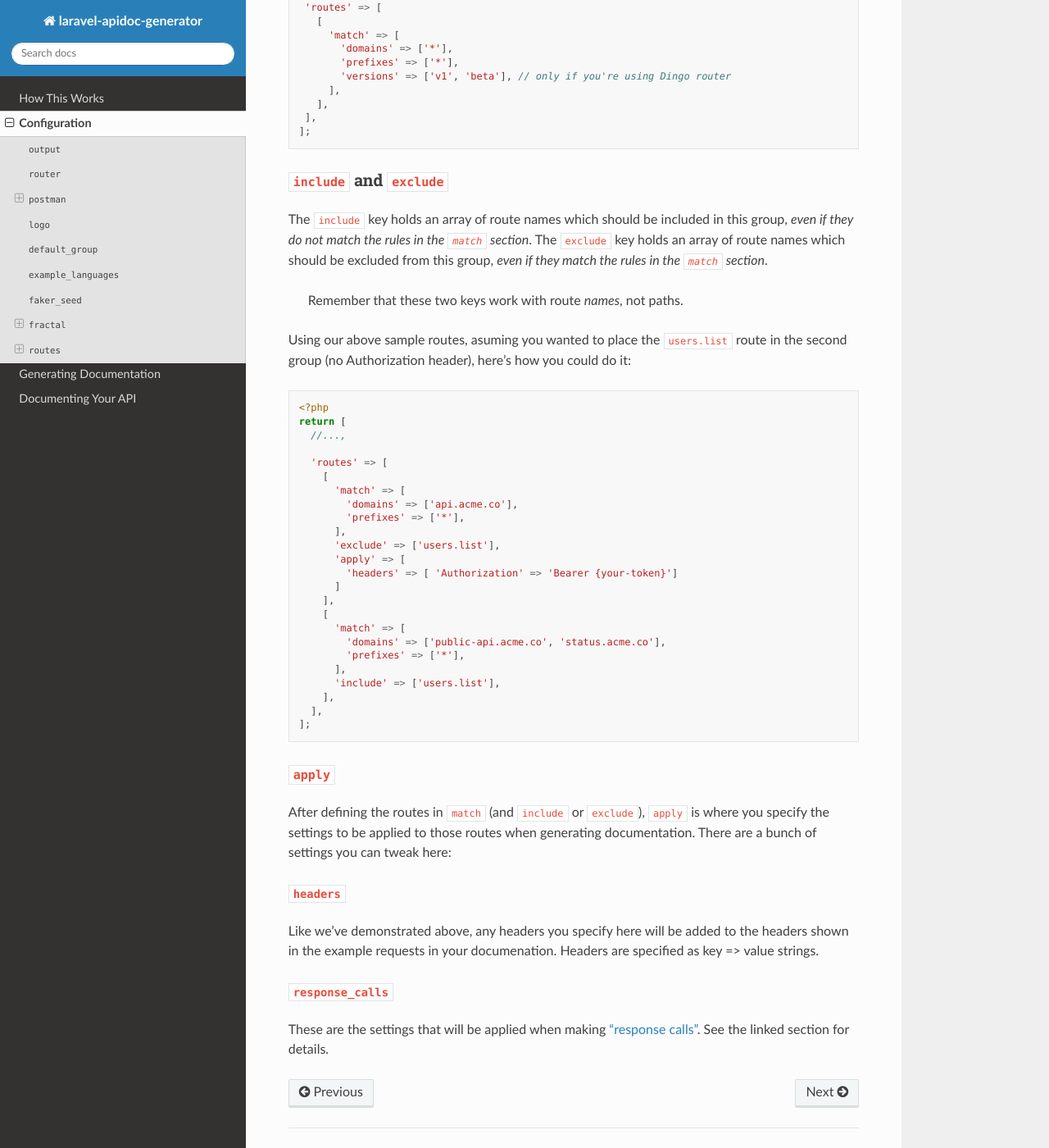
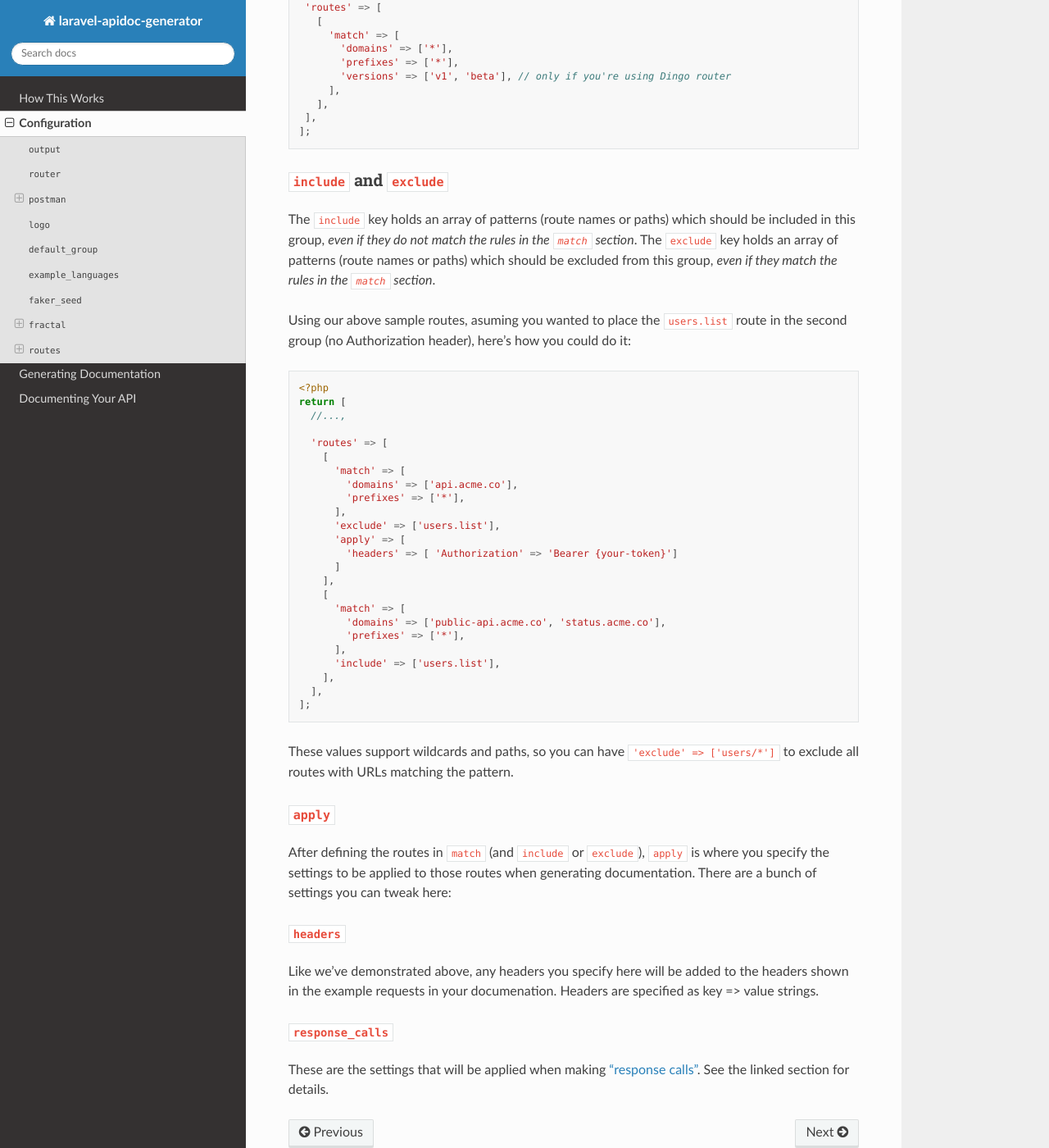
Before and after one commit to mpociot/laravel-apidoc-generator, a Sphinx documentation site: the page built from docs/config.md, in a window 1280 px wide and 1400 px high, scrolled down 4868 px. Shown: the whole window at 82% size. Built offline with Sphinx 7.4.7 and the Read the Docs theme 2.0.0, drawn with Linux system fonts in a browser that asks for light colours.

Commit message:
Update docs to reflect support for route URLs in include/exclude

````diff
--- a/docs/config.md
+++ b/docs/config.md
@@ -173,10 +173,8 @@ return [
 ```
 
 ### `include` and `exclude`
-The `include` key holds an array of route names which should be included in this group, *even if they do not match the rules in the `match` section*.
-The `exclude` key holds an array of route names which should be excluded from this group, *even if they match the rules in the `match` section*.
-
-> Remember that these two keys work with route *names*, not paths.
+The `include` key holds an array of patterns (route names or paths) which should be included in this group, *even if they do not match the rules in the `match` section*.
+The `exclude` key holds an array of patterns (route names or paths) which should be excluded from this group, *even if they match the rules in the `match` section*.
 
 Using our above sample routes, asuming you wanted to place the `users.list` route in the second group (no Authorization header), here's how you could do it:
 
@@ -207,6 +205,8 @@ return [
 ];
 ```
 
+These values support wildcards and paths, so you can have `'exclude' => ['users/*']` to exclude all routes with URLs matching the pattern.
+
 ### `apply`
 After defining the routes in `match` (and `include` or `exclude`), `apply` is where you specify the settings to be applied to those routes when generating documentation. There are a bunch of settings you can tweak here:
 
````
